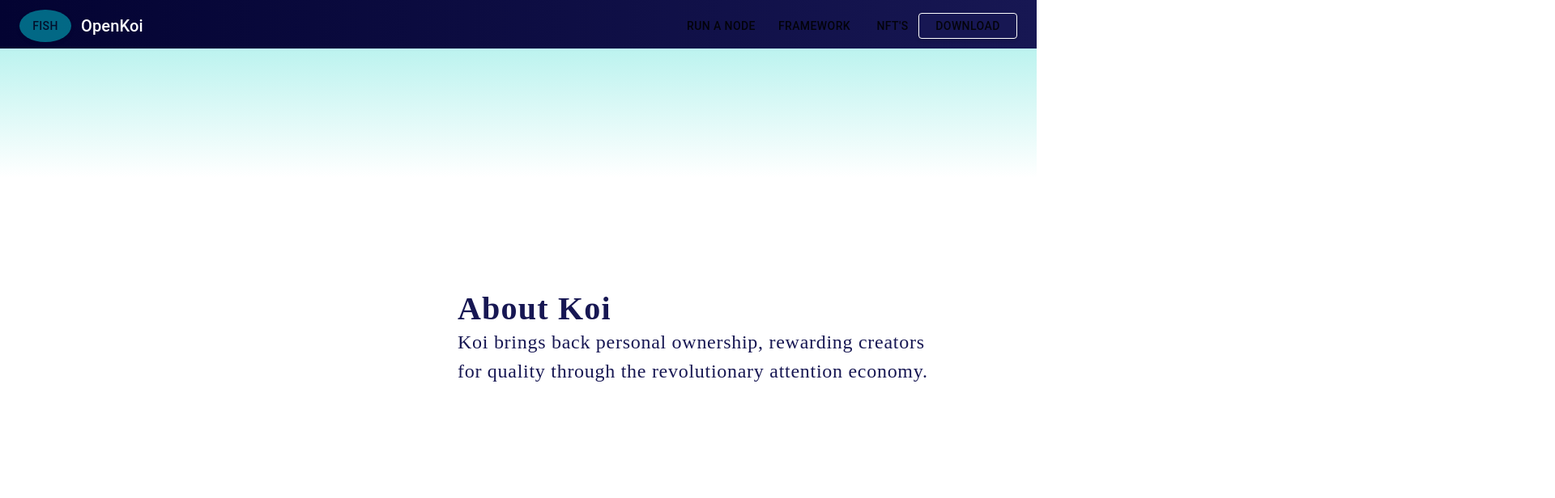
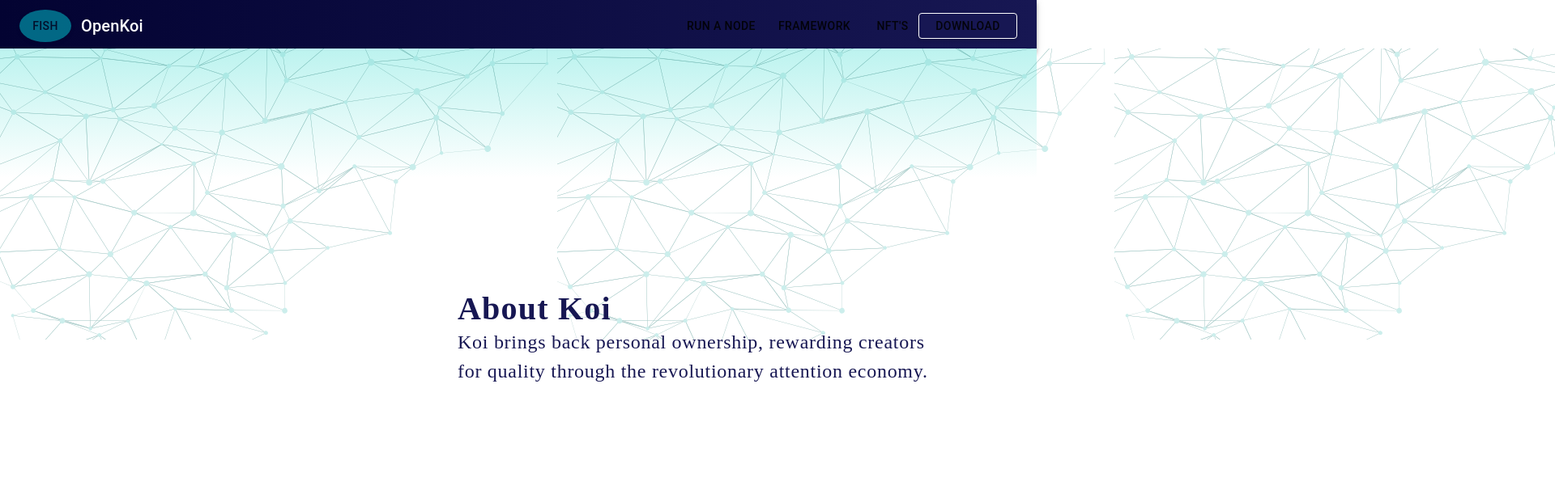
Before and after one commit to JmCole19/koi-aboutme, a React (Create React App) app: page / in a window 1280 px wide. Shown: the top 616 px of the page at 81% size, 1920 px wide, since content can reach past the window. Built offline with nearby package versions, Linux system fonts and the light colour scheme.

Commit message:
SVG import, additional structuring of layout

```diff
--- a/src/components/appBoard/content.js
+++ b/src/components/appBoard/content.js
@@ -9,6 +9,7 @@
 
     return (
         <div id='top-gradient'>
+            <image id='web' />
             <h2 id='title'>About Koi</h2>
             <p id='title-text'>Koi brings back personal ownership, rewarding creators for quality through the revolutionary attention economy.</p>
             <div id='what-koi'>
--- a/src/css/content.css
+++ b/src/css/content.css
@@ -5,6 +5,15 @@
     background: #C4C4C4;
     opacity: 0.4;
     box-shadow: 0px 2px 6px rgba(0, 0, 0, 0.16);
+}
+
+#web {
+    position: absolute;
+    width: 300%;
+    height: 360px;
+    left: 0px;
+    top: 0px;
+    background-image: url(../images/Groupweb-vector.svg);
 }
 
 #top-gradient {
```
Also changed, not shown: src/images/Groupweb-vector.svg (added).
